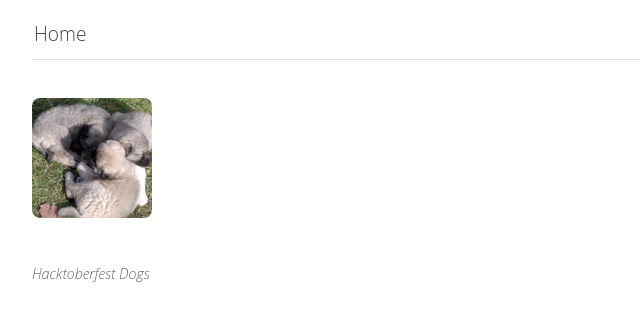
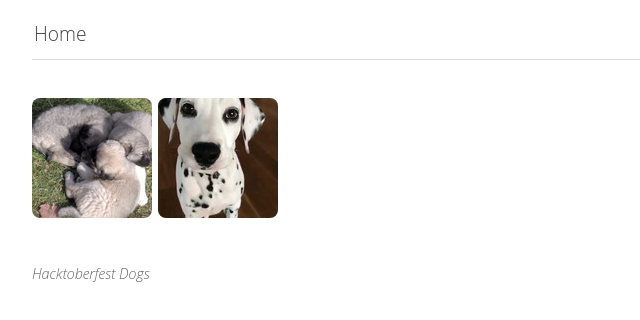
Before and after one commit to bkayranci/hacktoberfest-dogs, a plain HTML site: page index.html in a window 1280 px wide. Shown: the part 68-388 px from the top of the page, without its empty margins (0-640 px from the left). Drawn offline with Linux system fonts and the light colour scheme.

Commit message:
Deploying to gh-pages from  @ dd22c793c7c989a2258f73e068986375c3794eff 🚀

```diff
--- a/index.html
+++ b/index.html
@@ -55,6 +55,20 @@
                      height="120"
                      alt="turkalps-dogs.jpg" />
               </a>
+            </li>
+            <li data-src="media/large/isuki-dog.jpg"
+                data-sub-html=""
+                data-download-url="media/original/isuki-dog.jpg"
+
+                data-filename="isuki-dog.jpg"
+
+              >
+              <a href="media/original/isuki-dog.jpg">
+                <img src="media/thumbs/isuki-dog.jpg"
+                     width="120"
+                     height="120"
+                     alt="isuki-dog.jpg" />
+              </a>
             </li>  </ul>
 
       <!--
```
Also changed, not shown: media/large/isuki-dog.jpg (added), media/original/isuki-dog.jpg (added), media/small/isuki-dog.jpg (added), media/thumbs/isuki-dog.jpg (added), 1 other file.
